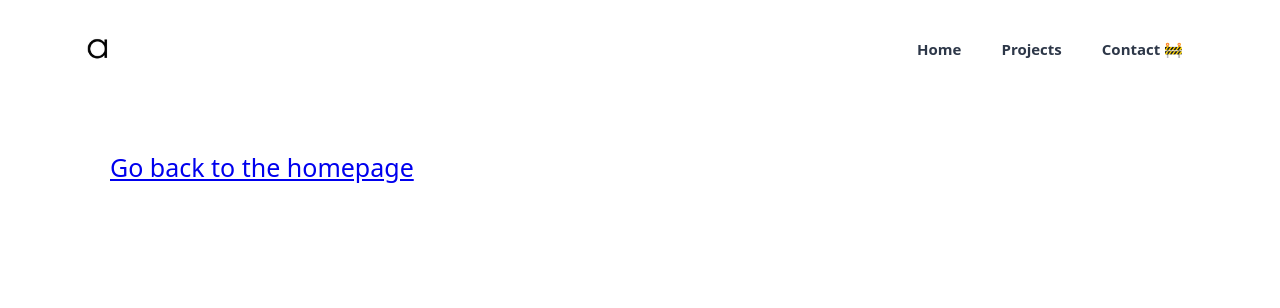
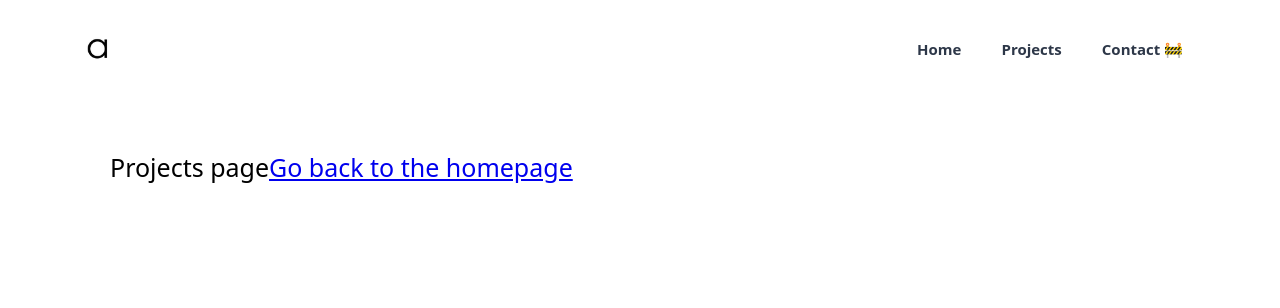
Before and after one commit to AsishKakumanu/asishkakumanu.github.io, a Gatsby site: page /page-2 in a window 1280 px wide. Built offline with nearby package versions, Linux system fonts and the light colour scheme; Gatsby itself is replaced by a stand-in of ours.

Commit message:
Update page-2.js

```diff
--- a/src/pages/page-2.js
+++ b/src/pages/page-2.js
@@ -1,9 +1,9 @@
-import React from "react"
-import { Link } from "gatsby"
+import React from "react";
+import { Link } from "gatsby";
 
-import Layout from "../components/layout"
-import SEO from "../components/seo"
-import HeaderTag from "../components/header.component"
+import Layout from "../components/layout";
+import SEO from "../components/seo";
+import HeaderTag from "../components/header.component";
 
 const SecondPage = () => (
   <Layout>
@@ -11,10 +11,11 @@ const SecondPage = () => (
     <div className="Hero page2">
       <HeaderTag></HeaderTag>
       <div className="SubHero">
+        Projects page
         <Link to="/">Go back to the homepage</Link>
       </div>
     </div>
   </Layout>
-)
+);
 
-export default SecondPage
+export default SecondPage;
```
